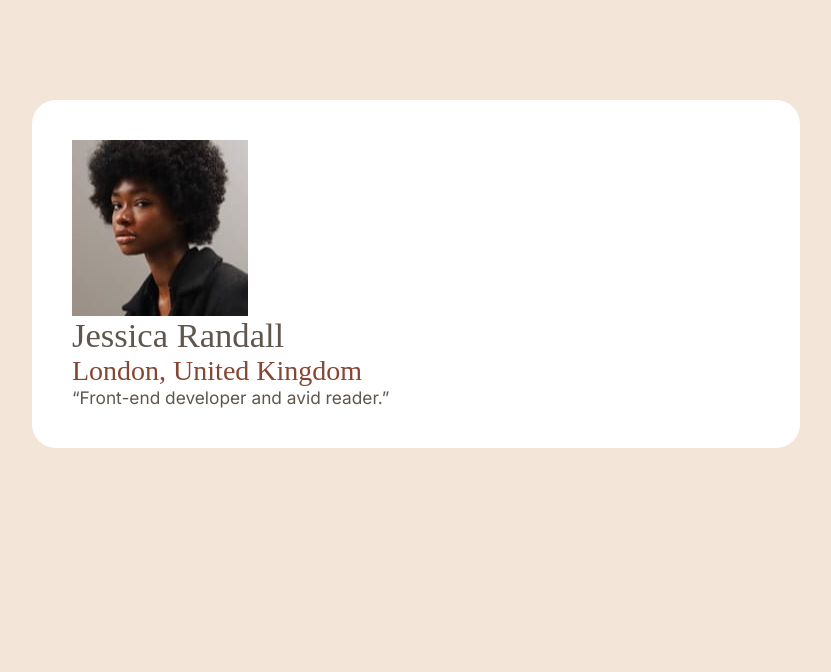
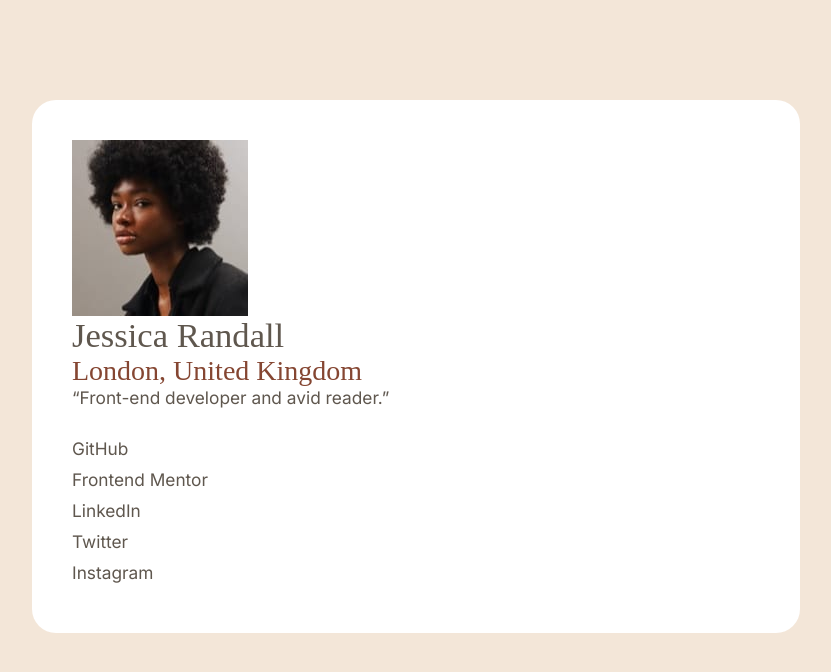
Before and after one commit to pkthunder87/social-links, a React (Vite) app: page / in a window 1280 px wide. Shown: the top 672 px of the page, without its empty margins (224-1055 px from the left). Built offline with nearby package versions, Linux system fonts and the light colour scheme.

Commit message:
Feat: Add LinksBox and Link components

```diff
--- a/src/App.jsx
+++ b/src/App.jsx
@@ -1,11 +1,13 @@
 import AppLayout from "./components/AppLayout";
 import Header from "./components/Header";
+import LinksBox from "./components/LinksBox";
 import "./sass/main.scss";
 
 function App() {
   return (
     <AppLayout>
       <Header />
+      <LinksBox />
     </AppLayout>
   );
 }
--- /dev/null
+++ b/src/components/Link.jsx
@@ -0,0 +1,9 @@
+function Link({ siteLinks }) {
+  return (
+    <div>
+      <div className="site-links">{siteLinks}</div>
+    </div>
+  );
+}
+
+export default Link;
--- /dev/null
+++ b/src/components/LinksBox.jsx
@@ -0,0 +1,15 @@
+import Link from "./Link";
+
+function LinksBox() {
+  return (
+    <div className="links-box">
+      <Link siteLinks="GitHub" />
+      <Link siteLinks="Frontend Mentor" />
+      <Link siteLinks="LinkedIn" />
+      <Link siteLinks="Twitter" />
+      <Link siteLinks="Instagram" />
+    </div>
+  );
+}
+
+export default LinksBox;
--- a/src/sass/_components.scss
+++ b/src/sass/_components.scss
@@ -40,3 +40,11 @@
 
   font-size: 5rem;
 }
+
+.links-box {
+  margin-top: 3rem;
+}
+
+.site-links {
+  margin-bottom: 1rem;
+}
```
